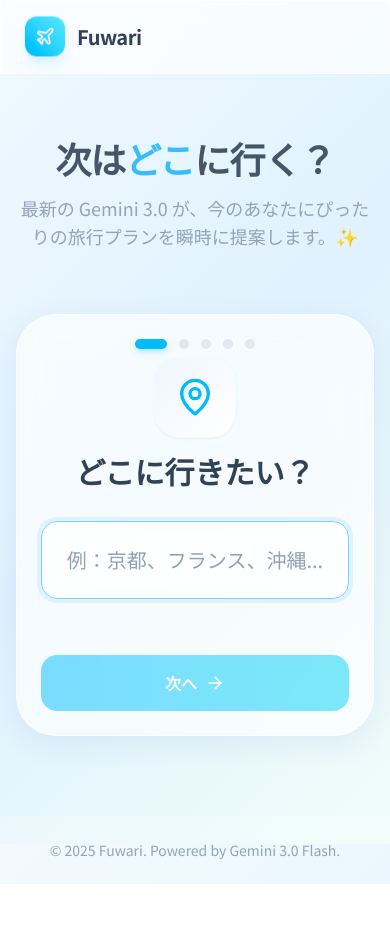
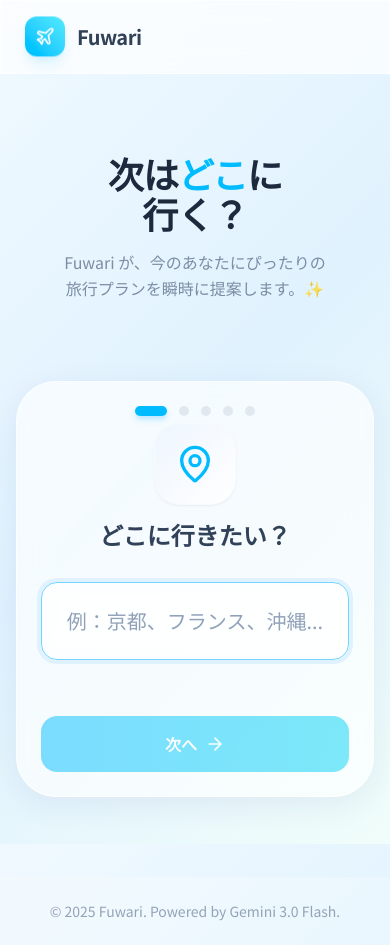
Before and after one commit to Anju1023/travel-app-project, a Next.js app: page / in a window 390 px wide. Before the commit the page ends 884 px from the top, so only its background shows below. Built offline with nearby package versions, Linux system fonts and the light colour scheme.

Commit message:
fix: adjust typography and button text for better mobile responsiveness 📱

```diff
--- a/src/app/page.tsx
+++ b/src/app/page.tsx
@@ -83,12 +83,12 @@ export default function Home() {
         あんじゅをワクワクさせるようなキャッチコピーにしているよ！
       */}
       {!plan && (
-        <div className="text-center space-y-4 py-8">
-          <h1 className="text-4xl md:text-5xl font-extrabold text-foreground tracking-tight">
-            次は<span className="text-primary">どこ</span>に行く？
+        <div className="text-center space-y-4 py-12 px-4">
+          <h1 className="text-4xl md:text-6xl font-black text-slate-800 tracking-tight leading-[1.1] text-balance">
+            次は<span className="text-sky-400">どこ</span>に<br className="md:hidden"/>行く？
           </h1>
-          <p className="text-lg text-muted-foreground max-w-lg mx-auto">
-            最新の Gemini 3.0 が、今のあなたにぴったりの旅行プランを<br className="hidden md:inline"/>瞬時に提案します。✨
+          <p className="text-base md:text-xl text-slate-500 max-w-lg mx-auto leading-relaxed text-balance opacity-80">
+            Fuwari が、今のあなたにぴったりの旅行プランを瞬時に提案します。✨
           </p>
         </div>
       )}
--- a/src/components/TravelForm.tsx
+++ b/src/components/TravelForm.tsx
@@ -23,16 +23,17 @@ import {
 } from 'lucide-react';
 import { TravelFormData } from '@/types/plan';
 
-// ローディング中に表示する「実況メッセージ」のリストだよ！
+// ローディング中に表示する「実況メッセージ」
+// スマホでも入りきるように、少し短く整えるね！
 const LOADING_MESSAGES = [
-	'最高のプランを考え中...',
-	'現地の美味しいカフェを探しています...☕️',
-	'映えスポットを厳選中...📸',
-	'移動ルートを計算しています...🗺️',
-	'地元の隠れ家スポットを調査中...🤫',
-	'おすすめの宿泊先をピックアップ中...🏨',
-	'旅のしおりを執筆中...✍️',
-	'ワクワクする体験を詰め込み中...✨',
+	'プランを考え中...',
+	'カフェを探し中...☕️',
+	'スポットを厳選中...📸',
+	'ルートを計算中...🗺️',
+	'隠れ家を調査中...🤫',
+	'宿をピックアップ中...🏨',
+	'しおりを執筆中...✍️',
+	'ワクワクを詰め込み中...✨',
 ];
 
 // 同行者の選択肢データ
@@ -156,8 +157,8 @@ export default function TravelForm({
 				{/* ステップ1: 行き先 */}
 				{step === 1 && (
 					<div className="space-y-8 animate-in slide-in-from-right-8 fade-in duration-500">
-						<div className="text-center space-y-3">
-							<h3 className="text-3xl font-bold text-slate-700 flex flex-col items-center gap-4">
+						<div className="text-center space-y-3 px-2">
+							<h3 className="text-2xl md:text-3xl font-bold text-slate-700 flex flex-col items-center gap-4 text-balance leading-tight">
 								<span className="p-5 bg-gradient-to-br from-blue-50 to-white rounded-3xl shadow-sm text-sky-400 ring-1 ring-slate-50">
 									<MapPin className="w-10 h-10" />
 								</span>
@@ -401,20 +402,20 @@ export default function TravelForm({
 							key="btn-submit"
 							type="submit"
 							disabled={loading}
-							className="flex-2 py-4 rounded-2xl bg-gradient-to-r from-sky-400 via-cyan-400 to-teal-400 bg-[length:200%_200%] animate-gradient text-white font-bold shadow-lg shadow-sky-200 hover:shadow-xl hover:scale-[1.02] active:scale-[0.98] transition-all disabled:opacity-70 disabled:cursor-not-allowed flex items-center justify-center gap-3 overflow-hidden relative"
+							className="flex-2 py-4 px-4 rounded-2xl bg-gradient-to-r from-sky-400 via-cyan-400 to-teal-400 bg-[length:200%_200%] animate-gradient text-white font-bold shadow-lg shadow-sky-200 hover:shadow-xl hover:scale-[1.02] active:scale-[0.98] transition-all disabled:opacity-70 disabled:cursor-not-allowed flex items-center justify-center gap-2 overflow-hidden relative min-w-0"
 						>
 							{loading ? (
 								<>
 									<div className="absolute inset-0 bg-white/20 animate-pulse" />
-									<Luggage className="animate-bounce relative z-10" />
-									<span className="relative z-10 font-medium">
+									<Luggage className="w-5 h-5 animate-bounce relative z-10 shrink-0" />
+									<span className="relative z-10 font-medium text-sm md:text-base truncate">
 										{LOADING_MESSAGES[messageIndex]}
 									</span>
 								</>
 							) : (
 								<>
-									<Sparkles className="animate-pulse" />
-									素敵なプランを作成！
+									<Sparkles className="w-5 h-5 animate-pulse shrink-0" />
+									<span className="whitespace-nowrap">プランを作成！</span>
 								</>
 							)}
 						</button>
```
